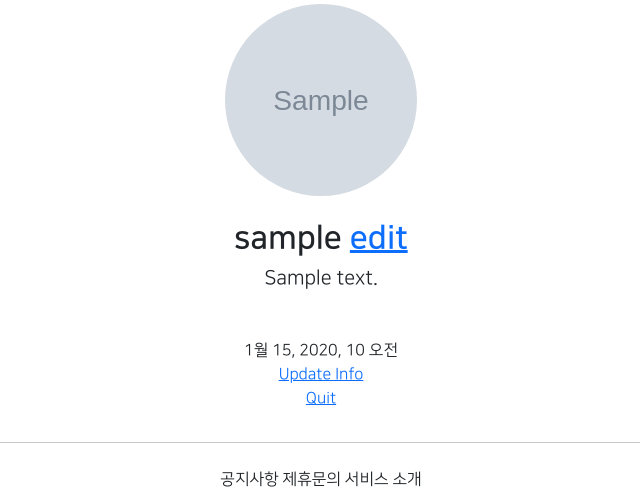
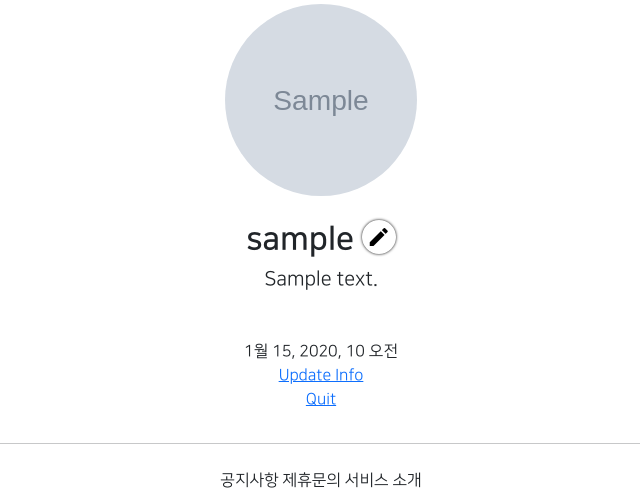
Before and after one commit to lapera00/gis_3ban_1, a Django app: page /accounts/detail/1 in a window 1280 px wide. Shown: the part 269-763 px from the top of the page, without its empty margins (319-959 px from the left). Run offline with Django 3.2, Linux system fonts and the light colour scheme; a user stored in the database is signed in; tables that the repository leaves empty hold one stand-in row (values such as "Sample post"); grey boxes marked "Sample" are stand-in pictures; parts of the project's set-up code (start-up, migrations or seed data) failed here and were passed over; some libraries are stand-ins or nearby versions.

Commit message:
7/30 3ban class commit 2

```diff
--- a/accountapp/templates/accountapp/detail.html
+++ b/accountapp/templates/accountapp/detail.html
@@ -12,7 +12,8 @@
                 <h2 class="NNS_B">
                     {{ target_user.profile.nickname }}
                         {% if target_user == user %}
-                            <a href="{% url 'profileapp:update' pk=target_user.profile.pk %}">
+                            <a href="{% url 'profileapp:update' pk=target_user.profile.pk %}"
+                                class="material-icons round_button">
                                 edit
                             </a>
                         {% endif %}
--- a/static/base.css
+++ b/static/base.css
@@ -30,3 +30,15 @@
 .NNS_B {
     font-family: "NanumSquareB", cursive;
 }
+
+.round_button {
+    color: black;
+    text-decoration: none;
+    box-shadow: 0 0 3px black;
+    border-radius: 20rem;
+    padding: 0.3rem;
+}
+
+.round_button:hover {
+    color: dimgrey;
+}
--- a/templates/head.html
+++ b/templates/head.html
@@ -14,6 +14,10 @@
 
     {# DEFAULT CSS LINK #}
     <link rel="stylesheet" type="text/css" href="{% static 'base.css' %}">
+
+    {# MATERIAL ICONS LINK #}
+    <link href="https://fonts.googleapis.com/css2?family=Material+Icons"
+      rel="stylesheet">
 
     <style>
         @font-face {
```
